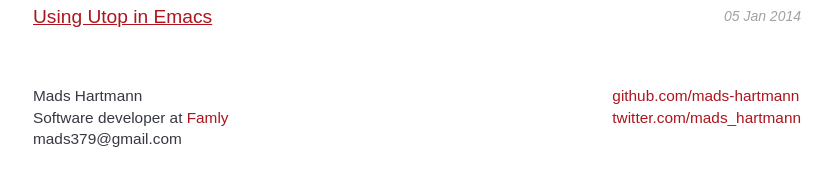
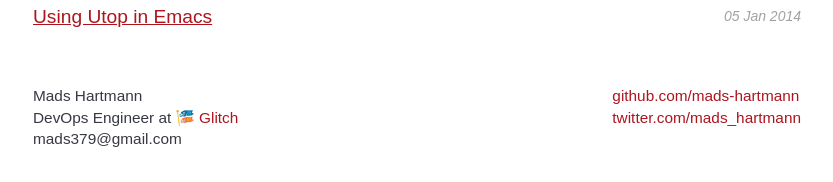
Before and after one commit to mads-hartmann/blog.mads-hartmann.com, a Jekyll site: the page built from index.html, in a window 1280 px wide. Shown: the part 1113-1295 px from the top of the page, without its empty margins (223-1056 px from the left). Built offline with Jekyll 4.4.1, drawn with Linux system fonts in a browser that asks for light colours; some web fonts are replaced.

Commit message:
I'm at Glitch now 🎉

```diff
--- a/_layouts/default.html
+++ b/_layouts/default.html
@@ -39,7 +39,7 @@
           <div class="contact">
             <p>
               Mads Hartmann<br />
-              Software developer at <a href="https://famly.co/?skip-geo-ip=1" target="_blank">Famly</a><br />
+              DevOps Engineer at 🎏 <a href="https://glitch.com" target="_blank">Glitch</a><br />
               mads379@gmail.com
             </p>
           </div>
```
